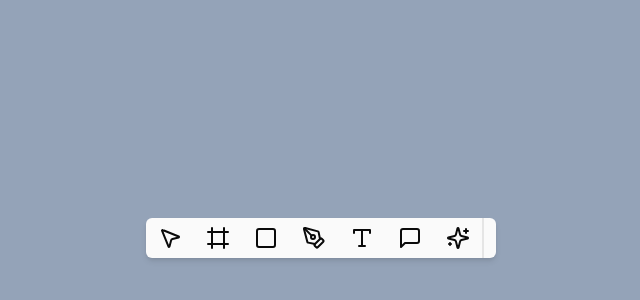
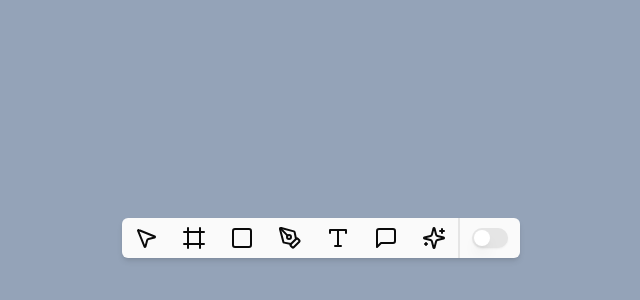
Before and after one commit to Ayusht0mar/components, a Next.js app: page /figmastyletoolbar in a window 1280 px wide. Shown: the part 162-462 px from the top of the page, without its empty margins (319-959 px from the left). Built offline with nearby package versions, Linux system fonts and the light colour scheme.

Commit message:
Fgima Style Toolbar Compoent Created

```diff
--- a/src/app/(components)/figmastyletoolbar/page.tsx
+++ b/src/app/(components)/figmastyletoolbar/page.tsx
@@ -1,10 +1,42 @@
-import { Frame, MessageSquare, MousePointer2, PenTool, Sparkles, Square, Type } from "lucide-react";
+"use client"
+import { AnimatePresence, motion} from "framer-motion"
+import { Switch } from "@/components/ui/switch";
+import { FilePen, Frame, MessageSquare, MousePointer2, PenTool, Ruler, Sparkles, Square, Type } from "lucide-react";
+import { useState } from "react";
 
 const FigmaStyleToolbar = () => {
+
+    const [isDevMode, setIsDevMode] = useState(false);
+
     return (
         <div className="bg-slate-400 min-h-screen flex justify-center items-center">
-            <div className="px-3 py-2 bg-neutral-50 rounded-md flex gap-3 items-center shadow-md overflow-hidden">
-                <div className="flex gap-6 items-center">
+            <motion.div layout className="relative px-3 py-2 bg-neutral-50 rounded-md flex gap-3 items-center shadow-md overflow-hidden">
+                <AnimatePresence mode="popLayout" initial={false}>
+                    {isDevMode ? (
+                        <motion.div
+                            className="flex gap-6 items-center"
+                            initial={{y:100}}
+                            animate={{y:0}}
+                            exit={{y:100}}
+                            transition={{type: "spring", bounce: 0}}
+                            key="dev-toolbar"
+                            layout
+                        >
+                            <MousePointer2/>
+                            <Ruler/>
+                            <FilePen/>
+                            <MessageSquare/>
+                        </motion.div>
+                        ) : (
+                        <motion.div
+                            className="flex gap-6 items-center"
+                            initial={{y: -100}}
+                            animate={{y:0}}
+                            exit={{y: -100}}
+                            transition={{type: "spring", bounce: 0}}
+                            key="design-toolbar"
+                            layout
+                        >
                             <MousePointer2/>
                             <Frame/>
                             <Square/>
@@ -12,9 +44,14 @@ const FigmaStyleToolbar = () => {
                             <Type/>
                             <MessageSquare/>
                             <Sparkles/>
-                </div>
-                <div className="w-0.5 self-stretch bg-neutral-200 -my-2 "/>
-            </div>
+                        </motion.div>
+                    )}
+                </AnimatePresence>
+                <motion.div layout className="w-0.5 self-stretch bg-neutral-200 -my-2 "/>
+                <motion.div layout className="flex items-center" >
+                    <Switch checked={isDevMode} onCheckedChange={setIsDevMode}/>
+                </motion.div>
+            </motion.div>
         </div>
      );
 }
```
Lines whose indentation alone changed are shown as unchanged.
